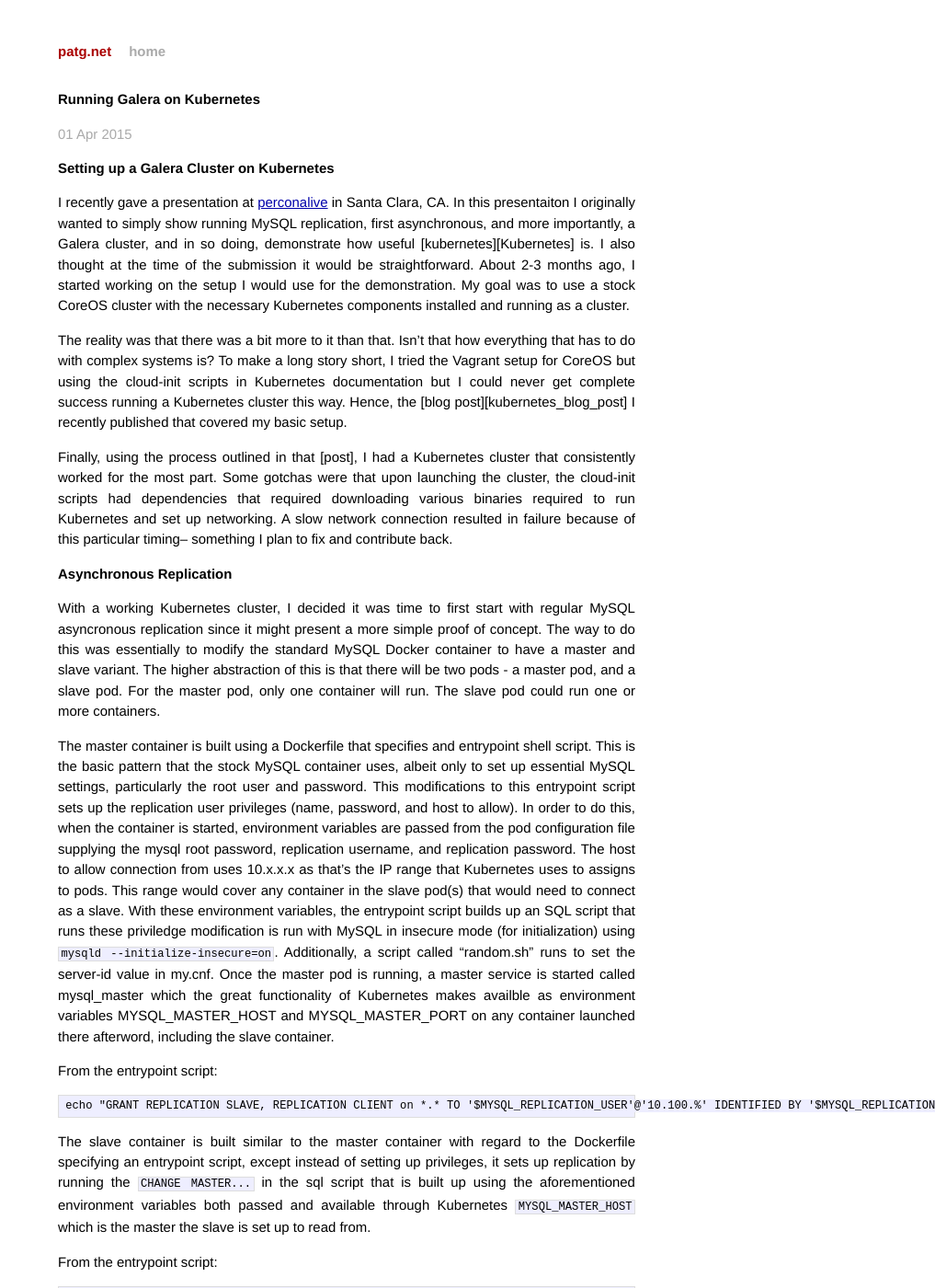
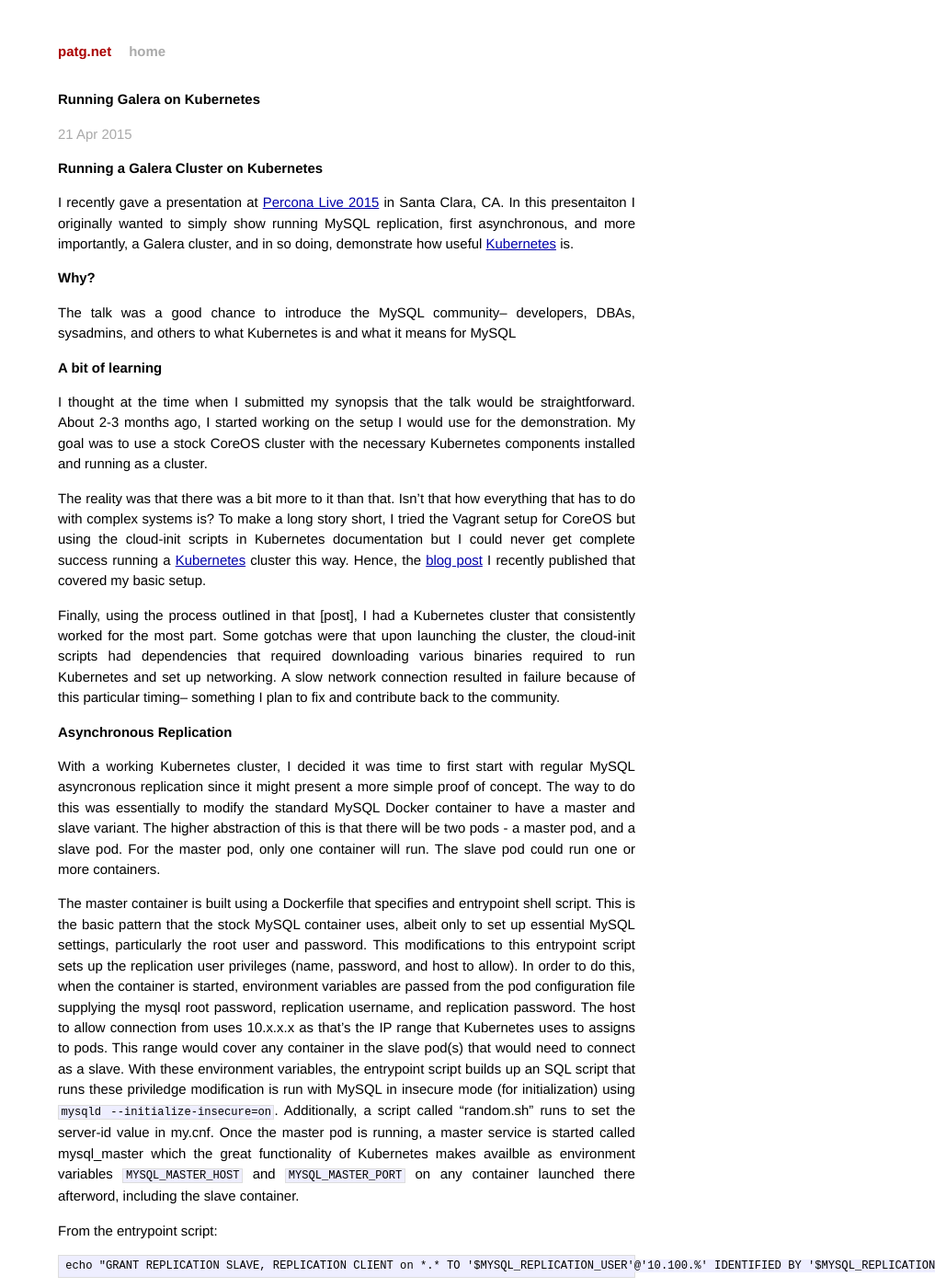
Before and after one commit to CaptTofu/patg.net, a Jekyll site: the page built from _posts/2015-04-16-galera-cluster-kubernetes.markdown, in a window 1280 px wide and 1400 px high. Shown: the whole window at 92% size, without its empty margins (263-1280 px from the left). Built offline with Jekyll 4.4.1, drawn with Linux system fonts in a browser that asks for light colours; Markdown is read by kramdown in place of the engine named in the settings; comment, search, counter and statistics services are not loaded; some of the changed text lies outside the part shown.

Commit message:
Clean up of post

````diff
--- a/_posts/2015-04-16-galera-cluster-kubernetes.markdown
+++ b/_posts/2015-04-16-galera-cluster-kubernetes.markdown
@@ -1,23 +1,30 @@
 ---
 layout: post
 title: "Running Galera on Kubernetes"
-date: 2015-04-01 12:00:00
+date: 2015-04-21 12:00:00
 categories: galera,percona,kubernetes,coreos,docker,vmware
 ---
 
-## Setting up a Galera Cluster on Kubernetes
+## Running a Galera Cluster on Kubernetes
 
-I recently gave a presentation at [perconalive](http://www.percona.com/live/mysql-conference-2015/) in Santa Clara, CA. In this presentaiton I originally wanted to simply show running MySQL replication, first asynchronous, and more importantly, a Galera cluster, and in so doing, demonstrate how useful [kubernetes][Kubernetes] is. I also thought at the time of the submission it would be straightforward. About 2-3 months ago, I started working on the setup I would use for the demonstration. My goal was to use a stock CoreOS cluster with the necessary Kubernetes components installed and running as a cluster.
+I recently gave a presentation at [Percona Live 2015](http://www.percona.com/live/mysql-conference-2015/) in Santa Clara, CA. In this presentaiton I originally wanted to simply show running MySQL replication, first asynchronous, and more importantly, a Galera cluster, and in so doing, demonstrate how useful [Kubernetes][Kubernetes] is.
 
-The reality was that there was a bit more to it than that. Isn't that how everything that has to do with complex systems is? To make a long story short, I tried the Vagrant setup for CoreOS but using the cloud-init scripts in Kubernetes documentation but I could never get complete success running a Kubernetes cluster this way. Hence, the [blog post][kubernetes_blog_post] I recently published that covered my basic setup.
+## Why?
 
-Finally, using the process outlined in that [post], I had a Kubernetes cluster that consistently worked for the most part. Some gotchas were that upon launching the cluster, the cloud-init scripts had dependencies that required downloading various binaries required to run Kubernetes and set up networking. A slow network connection resulted in failure because of this particular timing-- something I plan to fix and contribute back.
+The talk was a good chance to introduce the MySQL community-- developers, DBAs, sysadmins, and others to what Kubernetes is and what it means for MySQL
+
+## A bit of learning
+I thought at the time when I submitted my synopsis that the talk would be straightforward. About 2-3 months ago, I started working on the setup I would use for the demonstration. My goal was to use a stock CoreOS cluster with the necessary Kubernetes components installed and running as a cluster.
+
+The reality was that there was a bit more to it than that. Isn't that how everything that has to do with complex systems is? To make a long story short, I tried the Vagrant setup for CoreOS but using the cloud-init scripts in Kubernetes documentation but I could never get complete success running a [Kubernetes][kubernetes] cluster this way. Hence, the [blog post][kubernetes_blog_post] I recently published that covered my basic setup.
+
+Finally, using the process outlined in that [post], I had a Kubernetes cluster that consistently worked for the most part. Some gotchas were that upon launching the cluster, the cloud-init scripts had dependencies that required downloading various binaries required to run Kubernetes and set up networking. A slow network connection resulted in failure because of this particular timing-- something I plan to fix and contribute back to the community.
 
 ## Asynchronous Replication
 
 With a working Kubernetes cluster, I decided it was time to first start with regular MySQL asyncronous replication since it might present a more simple proof of concept. The way to do this was essentially to modify the standard MySQL Docker container to have a master and slave variant. The higher abstraction of this is that there will be two pods - a master pod, and a slave pod. For the master pod, only one container will run. The slave pod could run one or more containers.
 
-The master container is built using a Dockerfile that specifies and entrypoint shell script. This is the basic pattern that the stock MySQL container uses, albeit only to set up essential MySQL settings, particularly the root user and password. This modifications to this entrypoint script sets up the replication user privileges (name, password, and host to allow). In order to do this, when the container is started, environment variables are passed from the pod configuration file supplying the mysql root password, replication username, and replication password. The host to allow connection from uses 10.x.x.x as that's the IP range that Kubernetes uses to assigns to pods. This range would cover any container in the slave pod(s) that would need to connect as a slave. With these environment variables, the entrypoint script builds up an SQL script that runs these priviledge modification is run with MySQL in insecure mode (for initialization) using ```mysqld --initialize-insecure=on```. Additionally, a script called "random.sh" runs to set the server-id value in my.cnf. Once the master pod is running, a master service is started called mysql_master which the great functionality of Kubernetes makes availble as environment variables MYSQL_MASTER_HOST and MYSQL_MASTER_PORT on any container launched there afterword, including the slave container.
+The master container is built using a Dockerfile that specifies and entrypoint shell script. This is the basic pattern that the stock MySQL container uses, albeit only to set up essential MySQL settings, particularly the root user and password. This modifications to this entrypoint script sets up the replication user privileges (name, password, and host to allow). In order to do this, when the container is started, environment variables are passed from the pod configuration file supplying the mysql root password, replication username, and replication password. The host to allow connection from uses 10.x.x.x as that's the IP range that Kubernetes uses to assigns to pods. This range would cover any container in the slave pod(s) that would need to connect as a slave. With these environment variables, the entrypoint script builds up an SQL script that runs these priviledge modification is run with MySQL in insecure mode (for initialization) using ```mysqld --initialize-insecure=on```. Additionally, a script called "random.sh" runs to set the server-id value in my.cnf. Once the master pod is running, a master service is started called mysql_master which the great functionality of Kubernetes makes availble as environment variables ```MYSQL_MASTER_HOST``` and ```MYSQL_MASTER_PORT``` on any container launched there afterword, including the slave container.
 
 From the entrypoint script:
 
@@ -50,7 +57,7 @@
 
 ## Galera replication
 
-For Galera replication, it seemed it might actually be more simple since when setting up Galera replication one need not concern themselves with binary log position nor how to get a snapshot of data-- that being handled by Galera (SST - single state transfer when joining). The difficulty was due to the fact that services can only have a single port and IP using the version of Kubernetes that I had to use for my demo. Galera replication requires 4 ports: 3306, 4444, 4567, and 4568. In newer versions of Kubernetes support multiple ports. The way I planned to get around this is that I took advantage of the read-only Kubernete API running on the host value found in the enviroment variable ```$KUBERNETES_RO_SERVICE_HOST``` on every container Kubernetes starts (in a pod). The Kubernetes client ```kubectl``` is included on the Docker image. The entrypoint script in turn runs ```kubectl``` and parses the output for every pod named "pxc_0", iterating from 1 to 3, in a loop, building up the string used for ```wsrep_cluster_address```. Of course, if the container is launched and the environment variable WSREP_CLUSTER_ADDRESS is set to ```gcomm://```, then that value is used, in this case the pod ```pxc_node1```, the "bootstrap" pod.
+For Galera replication, it seemed it might actually be more simple since when setting up Galera replication one need not concern themselves with binary log position nor how to get a snapshot of data-- that being handled by Galera (SST - single state transfer when joining). The difficulty was due to the fact that services can only have a single port and IP using the version of Kubernetes that I had to use for my demo. Galera replication requires 4 ports: 3306, 4444, 4567, and 4568. In newer versions of Kubernetes support multiple ports. The way I planned to get around this is that I took advantage of the read-only Kubernete API running on the host value found in the enviroment variable ```$KUBERNETES_RO_SERVICE_HOST``` on every container Kubernetes starts (in a pod). The Kubernetes client ```kubectl``` is included on the Docker image. The entrypoint script in turn runs ```kubectl``` and parses the output for every pod named "pxc_0", iterating from 1 to 3, in a loop, building up the string used for ```wsrep_cluster_address```. Of course, if the container is launched and the environment variable ```WSREP_CLUSTER_ADDRESS``` is set to ```gcomm://```, then that value is used, in this case the pod ```pxc_node1```, the "bootstrap" pod.
 
 Galera replication is pretty simple once you know which hosts will be part of the cluster. In this case, the pattern is to launch the ```pxc_node1``` pod as the bootstrap pod, then ```pxc_node2``` and ```pxc_node3```. When this is completed, there should be a cluster.
 
@@ -100,7 +107,7 @@
 
 In the example above, the status is ```Pending```. Once the status is ```Running```, create the second pod
 
-### Create pxc_node2 and pxc_node3 pod
+### Create pxc-node2 and pxc-node3 pod
 
 Once pxc_node1 has a status of ```Running```, create pxc_node2 and pxc_node3:
 
@@ -111,9 +118,9 @@
 pxc-node3
 ```
 
-### Create a service for pxc_node1
+### Create a service for pxc-node1
 
-From before, recall that pxc_node1 is running on the kubernetes minion/node with an IP address of 172.16.230.131. Edit the configuration file for pxc_node1 service to make it possible to connect to the pxc_node1 pod using that address with ```publicIPs```. Edit pxc-node1-service.yaml:
+From before, recall that pxc-node1 is running on the kubernetes minion/node with an IP address of 172.16.230.131. Edit the configuration file for pxc_node1 service to make it possible to connect to the pxc_node1 pod using that address with ```publicIPs```. Edit pxc-node1-service.yaml:
 
 ```
 ---
@@ -132,8 +139,10 @@
 
 Once this file is ready, create the service
 
-reason2:galera_sync_replication patg$ kubectl create -f pxc-node3.yaml
+```
+galera_sync_replication $ kubectl create -f pxc-node3.yaml
 pxc-node3
+```
 
 ### Verify everything is running
 
@@ -184,5 +193,8 @@
 
 With this proof of concept, there is much more to do. Most of all, it would be good to use replication controllers instead of simple pods to create the three galera single-container pods. That way, there is a means of ensuring that all pods will continue to run. It would also be good to demonstrate this proof-of-concept's value by launching an application that uses this Galera cluster. At least at this point, there is something very useful to start with!
 
+Special thanks to -- Kelsey Hightower, Tim Hockin, Daniel Smith and others in #google-containers for their patience and excellent help!
 
-kubernetes_blog_post: http://patg.net/kubernetes,coreos,docker,vmware/2015/03/23/kubernetes-vmware-cluster/
+
+[kubernetes_blog_post]: http://patg.net/kubernetes,coreos,docker,vmware/2015/03/23/kubernetes-vmware-cluster/
+[kubernetes]: https://github.com/GoogleCloudPlatform/kubernetes
````
Also changed, not shown: other parts of _posts/2015-04-16-galera-cluster-kubernetes.markdown (+6 -6 lines).
